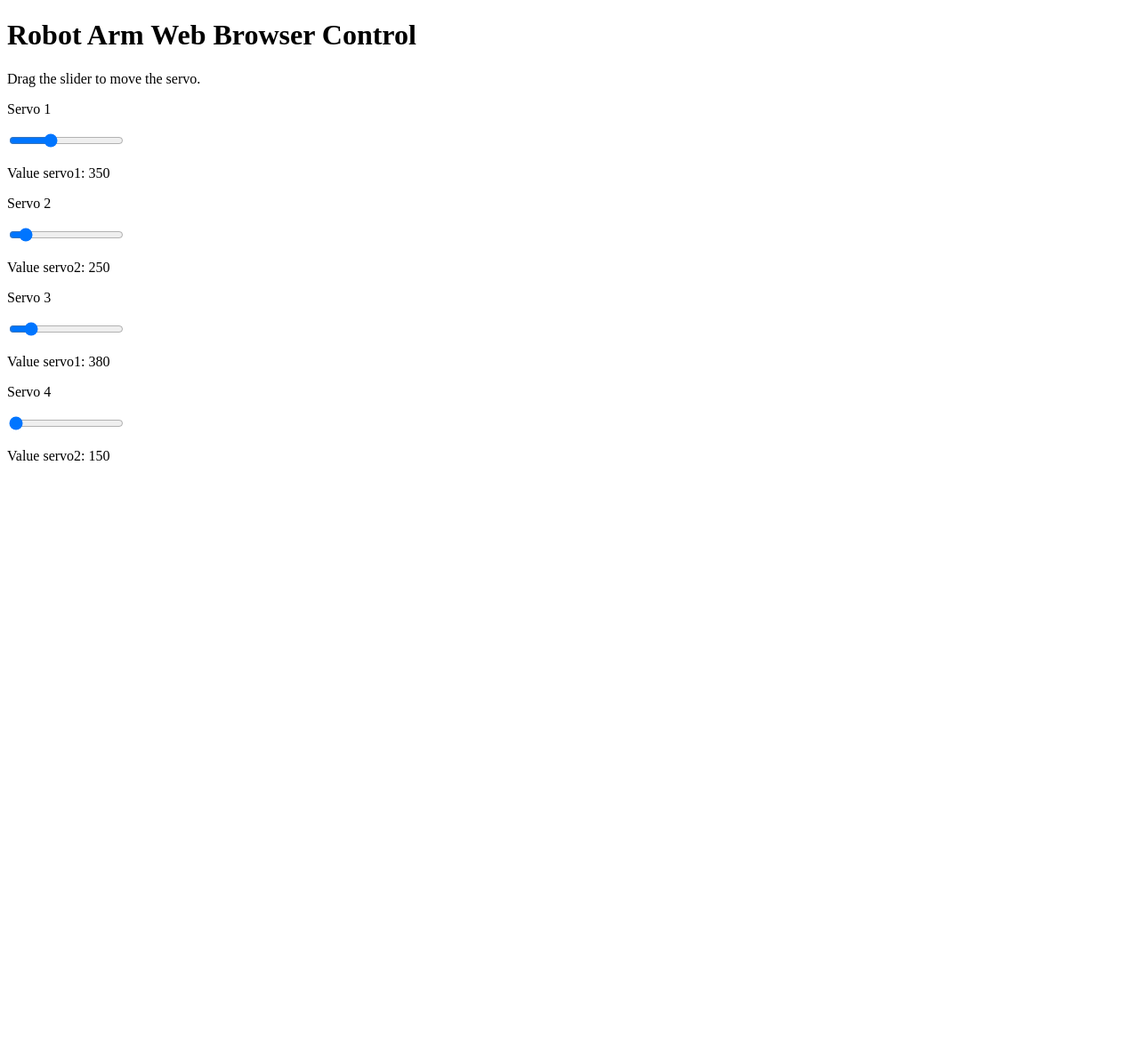
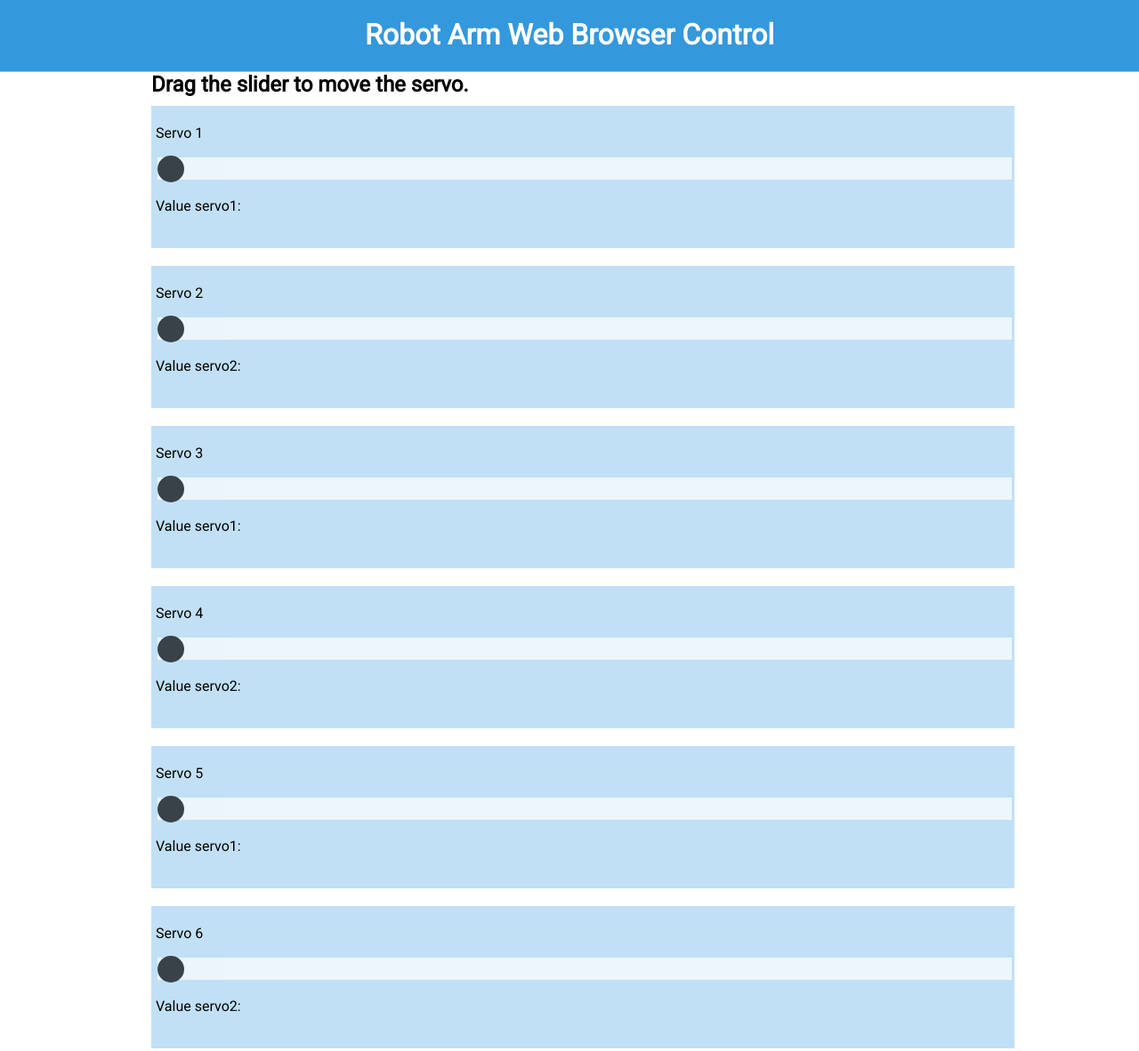
Before and after one commit to TomiEckert/ProjectRoboArm, a plain HTML site: page index.html in a window 1280 px wide. Shown: the whole page at 89% size. Before the commit the page ends 800 px from the top, so only its background shows below. Drawn offline with Linux system fonts and the light colour scheme.

Commit message:
Readded the stylesheet
The stylesheet was removed but is now added again

```diff
--- a/index.html
+++ b/index.html
@@ -1,60 +1,49 @@
-<!DOCTYPE html> <html> <body> <h1>Robot Arm Web Browser Control</h1>
-<p>Drag the slider to move the servo.</p> <div id="servo1">
-  <p>Servo 1</p> <input type="range" min="300" max="445" value="350"
-  id="range1" oninput="servo1()"> <p>Value servo1: <span
-  id="range1_value"></span></p>
-</div> <div id="servo2"> <p>Servo 2</p> <input type="range" min="230"
-  max="430" value="250" id="range2" oninput="servo2()"> <p>Value servo2:
-  <span id="range2_value"></span></p>
-</div> <div id="servo3"> <p>Servo 3</p> <input type="range" min="350"
-  max="550" value="380" id="range3" oninput="servo3()"> <p>Value servo1:
-  <span id="range3_value"></span></p>
-</div> <div id="servo4"> <p>Servo 4</p> <input type="range" min="150"
-  max="450" value="0" id="range4" oninput="servo4()"> <p>Value servo2:
-  <span id="range4_value"></span></p>
-</div>
-</div> <script> var slider1 = document.getElementById("range1"); var
-output1 = document.getElementById("range1_value"); output1.innerHTML =
-slider1.value; function servo1() {
-  output1.innerHTML = slider1.value; var xhttp1 = new XMLHttpRequest();
-  xhttp1.onreadystatechange = function servo1() {
-    if (this.readyState == 4 && this.status == 200) {
-    }
-  };
-  xhttp1.open("GET", "http://192.168.0.10:8181/set_servo1?speed=" +
-  slider1.value, true); xhttp1.send();
-}
-</script> <script> var slider2 = document.getElementById("range2"); var
-output2 = document.getElementById("range2_value"); output2.innerHTML =
-slider2.value; function servo2() {
-  output2.innerHTML = slider2.value; var xhttp2 = new XMLHttpRequest();
-  xhttp2.onreadystatechange = function servo2() {
-    if (this.readyState == 4 && this.status == 200) {
-    }
-  };
-  xhttp2.open("GET", "http://192.168.0.10:8181/set_servo2?speed=" +
-  slider2.value, true); xhttp2.send();
-}
-</script> <script> var slider3 = document.getElementById("range3"); var
-output3 = document.getElementById("range3_value"); output3.innerHTML =
-slider3.value; function servo3() {
-  output3.innerHTML = slider3.value; var xhttp3 = new XMLHttpRequest();
-  xhttp3.onreadystatechange = function servo3() {
-    if (this.readyState == 4 && this.status == 200) {
-    }
-  };
-  xhttp3.open("GET", "http://192.168.0.10:8181/set_servo3?speed=" +
-  slider3.value, true); xhttp3.send();
-}
-</script> <script> var slider4 = document.getElementById("range4"); var
-output4 = document.getElementById("range4_value"); output4.innerHTML =
-slider4.value; function servo4() {
-  output4.innerHTML = slider4.value; var xhttp4 = new XMLHttpRequest();
-  xhttp4.onreadystatechange = function servo4() {
-    if (this.readyState == 4 && this.status == 200) {
-    }
-  };
-  xhttp4.open("GET", "http://192.168.0.10:8181/set_servo4?speed=" +
-  slider4.value, true); xhttp4.send();
-}
-</script>
+<!DOCTYPE html>
+<html>
+<head>
+  <title>Servo Control</title>
+  <meta charset="UTF-8">
+  <link rel="stylesheet" type="text/css" href="css/style.css">
+  <script src="js/mainFunc.js"></script>
+</head>
+  <body>
+    <div id="header">
+      <h1>Robot Arm Web Browser Control</h1>
+
+    </div>
+
+    <div id="wrapper">
+      <h2>Drag the slider to move the servo.</h2>
+      <div id="servo1" class="servo_container">
+      <p>Servo 1</p>
+      <input type="range" min="150" max="600" class="rangeBar" value="0" id="range1" oninput="servo1()">
+      <p>Value servo1: <span id="range1_value"></span></p>
+      </div>
+      <div id="servo2" class="servo_container">
+        <p>Servo 2</p>
+        <input type="range" min="150" max="600" class="rangeBar" value="0" id="range2" oninput="servo2()">
+        <p>Value servo2: <span id="range2_value"></span></p>
+      </div>
+      <div id="servo3" class="servo_container">
+        <p>Servo 3</p>
+        <input type="range" min="150" max="600" class="rangeBar" value="0" id="range3" oninput="servo3()">
+        <p>Value servo1: <span id="range3_value"></span></p>
+      </div>
+      <div id="servo4" class="servo_container">
+        <p>Servo 4</p>
+        <input type="range" min="150" max="600" class="rangeBar" value="0" id="range4" oninput="servo4()">
+        <p>Value servo2: <span id="range4_value"></span></p>
+      </div>
+      <div id="servo5" class="servo_container">
+      <p>Servo 5</p>
+      <input type="range" min="150" max="600" class="rangeBar" value="0" id="range5" oninput="servo5()">
+      <p>Value servo1: <span id="range5_value"></span></p>
+      </div>
+      <div id="servo6" class="servo_container">
+      <p>Servo 6</p>
+      <input type="range" min="150" max="600" class="rangeBar" value="0" id="range6" oninput="servo6()">
+      <p>Value servo2: <span id="range6_value"></span></p>
+      </div>
+    </div>
+  </body>
+</html>
```
